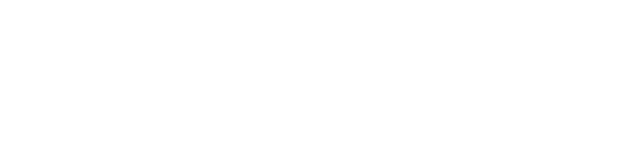
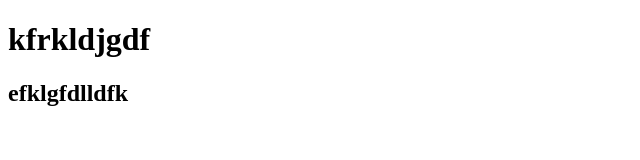
Before and after one commit to zahidux/my-second-repo, a plain HTML site: page index.html in a window 1280 px wide. Shown: the whole page, without its empty margins (0-640 px from the left). Drawn offline with Linux system fonts and the light colour scheme.

Commit message:
added header

```diff
--- a/index.html
+++ b/index.html
@@ -7,6 +7,7 @@
     <title>my second github repo</title>
 </head>
 <body>
-
+    <h1>kfrkldjgdf</h1>
+    <h2>efklgfdlldfk</h2>
 </body>
 </html>
```
